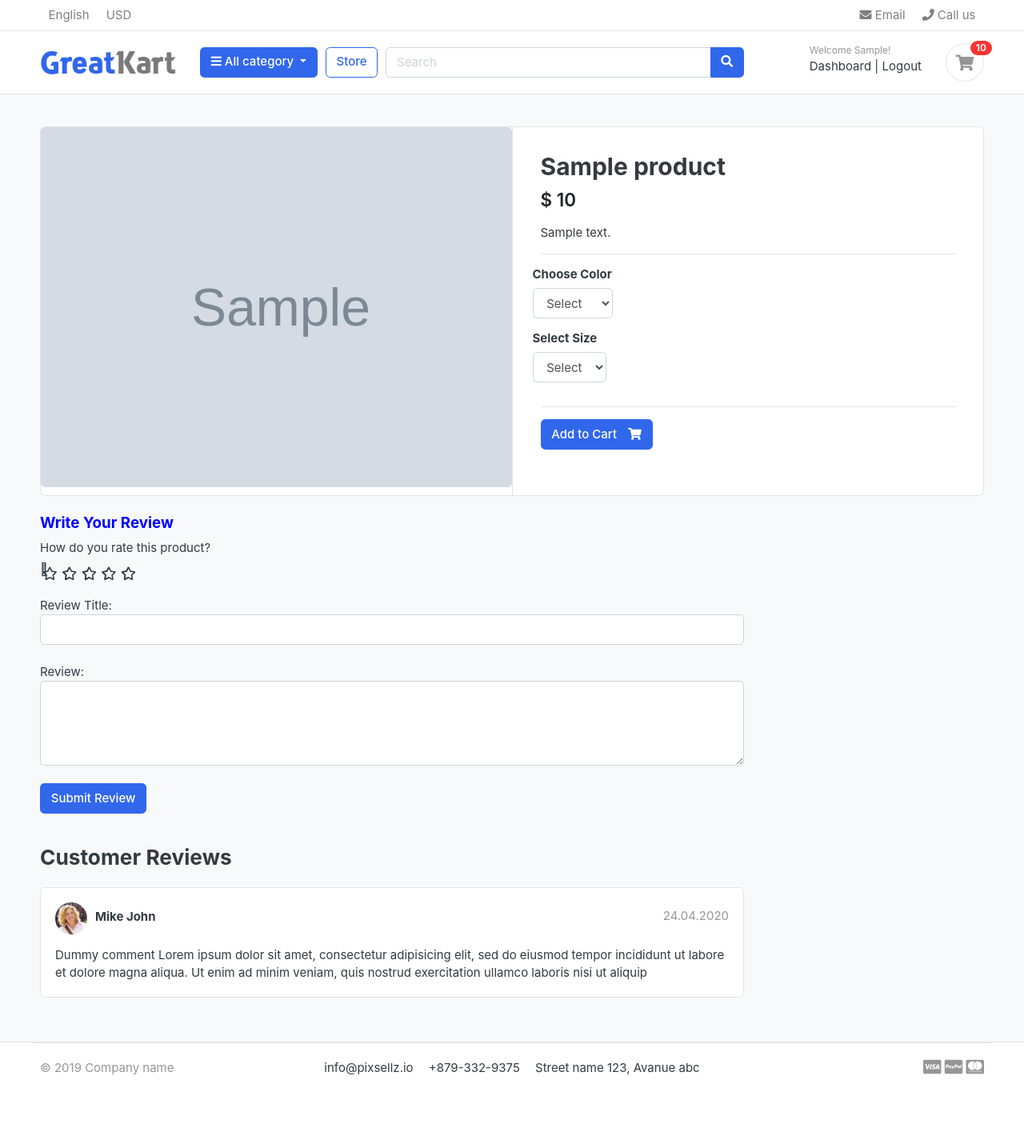
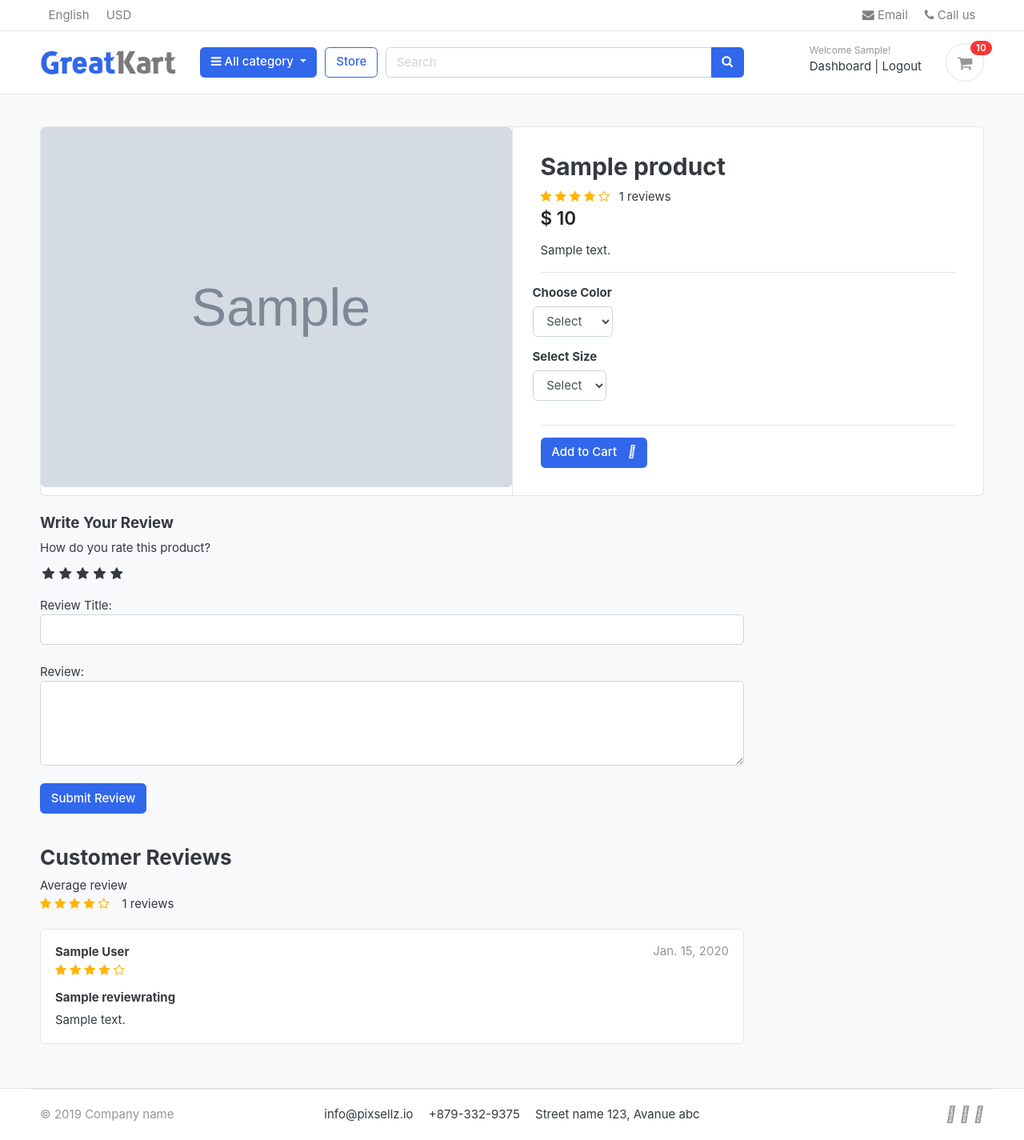
Before and after one commit to CodePathfinder/store-django, a Django app: a page that uses templates/base.html in a window 1280 px wide. Shown: the whole page at 80% size. Before the commit the page ends 1344 px from the top, so only its background shows below. Run offline with Django 3.2, Linux system fonts and the light colour scheme; a user stored in the database is signed in; tables that the repository leaves empty hold one stand-in row (values such as "Sample post"); grey boxes marked "Sample" are stand-in pictures; some libraries are stand-ins or nearby versions; some web fonts are replaced.

Commit message:
review and rating system

```diff
--- a/accounts/models.py
+++ b/accounts/models.py
@@ -3,67 +3,71 @@
 
 # Create your models here.
 
+
 class MyAccountManager(BaseUserManager):
-	def create_user(self, first_name, last_name, username, email, password=None):
-		if not email:
-			raise ValueError('User must have an email address')
+    def create_user(self, first_name, last_name, username, email, password=None):
+        if not email:
+            raise ValueError('User must have an email address')
 
-		if not username:
-			raise ValueError('User must have a username')
+        if not username:
+            raise ValueError('User must have a username')
 
-		user = self.model(
-			email = self.normalize_email(email),
-			username = username,
-			first_name = first_name,
-			last_name = last_name,
-		)
+        user = self.model(
+            email=self.normalize_email(email),
+            username=username,
+            first_name=first_name,
+            last_name=last_name,
+        )
 
-		user.set_password(password)
-		user.save(using=self._db)
-		return user
+        user.set_password(password)
+        user.save(using=self._db)
+        return user
 
-	def create_superuser(self, first_name, last_name, username, email, password):
-		user = self.create_user(
-			email = self.normalize_email(email),
-			username = username,
-			password = password,
-			first_name = first_name,
-			last_name = last_name,
-		)
+    def create_superuser(self, first_name, last_name, username, email, password):
+        user = self.create_user(
+            email=self.normalize_email(email),
+            username=username,
+            password=password,
+            first_name=first_name,
+            last_name=last_name,
+        )
 
-		user.is_admin = True
-		user.is_active = True
-		user.is_staff = True
-		user.is_superadmin = True
-		user.save(using=self._db)
-		return user
+        user.is_admin = True
+        user.is_active = True
+        user.is_staff = True
+        user.is_superadmin = True
+        user.save(using=self._db)
+        return user
 
 
 class Account(AbstractBaseUser):
-	first_name 		= models.CharField(max_length=50)
-	last_name 		= models.CharField(max_length=50)
-	username 		= models.CharField(max_length=50, unique=True)
-	email 			= models.EmailField(max_length=100, unique=True)
-	phone_number 	= models.CharField(max_length=50)
+    first_name = models.CharField(max_length=50)
+    last_name = models.CharField(max_length=50)
+    username = models.CharField(max_length=50, unique=True)
+    email = models.EmailField(max_length=100, unique=True)
+    phone_number = models.CharField(max_length=50)
 
-	# required
-	date_joined		= models.DateTimeField(auto_now_add=True)
-	last_login		= models.DateTimeField(auto_now_add=True)
-	is_admin		= models.BooleanField(default=False)
-	is_staff		= models.BooleanField(default=False)
-	is_active		= models.BooleanField(default=False)
-	is_superadmin	= models.BooleanField(default=False)
+    # required
+    date_joined = models.DateTimeField(auto_now_add=True)
+    last_login = models.DateTimeField(auto_now_add=True)
+    is_admin = models.BooleanField(default=False)
+    is_staff = models.BooleanField(default=False)
+    is_active = models.BooleanField(default=False)
+    is_superadmin = models.BooleanField(default=False)
 
-	USERNAME_FIELD = 'email'
-	REQUIRED_FIELDS = ['username', 'first_name', 'last_name']
+    USERNAME_FIELD = 'email'
+    REQUIRED_FIELDS = ['username', 'first_name', 'last_name']
 
-	objects = MyAccountManager()
+    objects = MyAccountManager()
 
-	def __str__(self):
-		return self.email
+    def full_name(self):
+        return f'{self.first_name} {self.last_name}'
 
-	def has_perm(self, perm, obj=None):
-		return self.is_admin
+    def __str__(self):
+        return self.email
 
-	def has_module_perms(self, add_label):
-		return True
+    def has_perm(self, perm, obj=None):
+        return self.is_admin
+
+    def has_module_perms(self, add_label):
+        return True
--- a/myshop/static/css/custom.css
+++ b/myshop/static/css/custom.css
@@ -12,10 +12,10 @@
 }
 
 /* Showing the stars */
-.rate>label:before {
+.rate>label::before {
 	display: inline-block;
 	font-size: 1.1rem;
-	font-family: "Font Awesome 5 Free";
+	font-family: FontAwesome;
 	content: "\f005";
 	margin: 0;
 	padding: 0.3rem .2rem;
@@ -23,21 +23,25 @@
 }
 
 /* Half star */
-.rate .half:before {
+.rate .half::before {
 	content: "\f089";
 	position: absolute;
-	padding-right: 0;
+	padding-right: 0rem;
 }
 
 /* Click and hover*/
 input:checked ~ label,
-label:hover ~ label{
+label:hover ~ label {
 	color: #ffb503;
 }
 
 input:checked + label:hover,
 input:checked ~ label:hover,
 input:checked ~ label:hover ~ label,
-label:hover ~ input:checked ~ label{
+label:hover ~ input:checked ~ label {
 	color: #cc9000;
 }
+
+.rating-star i{
+	color: #ffb503;
+}
--- a/store/models.py
+++ b/store/models.py
@@ -2,6 +2,7 @@
 from category.models import Category
 from django.urls import reverse
 from accounts.models import Account
+from django.db.models import Avg, Count
 
 
 # Create your models here.
@@ -20,6 +21,24 @@
 
     def get_url(self):
         return reverse('product_detail', args=[self.category.slug, self.slug])
+
+    def average_review(self):
+        reviews = ReviewRating.objects.filter(
+            product=self, status=True).aggregate(average=Avg('rating'))
+        avg = 0
+        print('reviews: ', reviews)
+        if reviews['average']:
+            avg = float(reviews['average'])
+        return avg
+
+    def count_review(self):
+        reviews = ReviewRating.objects.filter(
+            product=self, status=True).aggregate(count=Count('id'))
+        count = 0
+        print('reviews: ', reviews)
+        if reviews['count']:
+            count = int(reviews['count'])
+        return count
 
     def __str__(self):
         return self.product_name
--- a/store/views.py
+++ b/store/views.py
@@ -9,6 +9,7 @@
 from django.db.models import Q
 from django.shortcuts import redirect
 from django.contrib import messages
+
 
 # Create your views here.
 
@@ -51,17 +52,26 @@
     except Exception as e:
         raise e
 
-    try:
-        orderproduct = OrderProduct.objects.filter(
-            user=request.user, product_id=single_product.id).exists()
+    if request.user.is_authenticated:
+        try:
+            orderproduct = OrderProduct.objects.filter(
+                user=request.user, product_id=single_product.id).exists()
 
-    except OrderProduct.DoesNotExist:
+        except OrderProduct.DoesNotExist:
+            orderproduct = None
+    else:
         orderproduct = None
+
+    # Get the reviews
+    reviews = ReviewRating.objects.filter(
+        product_id=single_product.id, status=True)
 
     context = {
         'single_product': single_product,
         'in_cart': in_cart,
-        'orderproduct': orderproduct
+        'orderproduct': orderproduct,
+        'reviews': reviews,
+        'average_review': single_product.average_review,
     }
     return render(request, 'store/product_detail.html', context)
 
--- a/templates/base.html
+++ b/templates/base.html
@@ -24,8 +24,8 @@
 	<link href="{% static 'css/responsive.css' %}" rel="stylesheet" media="only screen and (max-width: 1200px)" />
 
 	<!-- custom style rating and fontawesome-free-->
-	<link href="{% static 'css/custom1.css' %}" type="text/css" rel="stylesheet" />
-	<link href="{% static 'fontawesome_free/css/all.min.css' %}" rel="stylesheet" type="text/css">
+	<link href="{% static 'css/custom.css' %}" type="text/css" rel="stylesheet" />
+	<link rel="stylesheet" href="https://cdnjs.cloudflare.com/ajax/libs/font-awesome/4.7.0/css/font-awesome.min.css">
 
 	<!-- custom javascript -->
 	<script src="{% static 'js/script.js' %}" type="text/javascript"></script>
--- a/templates/store/product_detail.html
+++ b/templates/store/product_detail.html
@@ -23,6 +23,21 @@
 						<article class="content-body">
 
 							<h2 class="title">{{ single_product.product_name }}</h2>
+							<div class="rating-star">
+								<span>
+									<i class="fa fa-star{% if average_review < 0.5 %}-o{% elif average_review >= 0.5 and average_review < 1 %}-half-o {% endif %}"
+										aria-hidden="true"></i>
+									<i class="fa fa-star{% if average_review < 1.5 %}-o{% elif average_review >= 1.5 and average_review < 2 %}-half-o {% endif %}"
+										aria-hidden="true"></i>
+									<i class="fa fa-star{% if average_review < 2.5 %}-o{% elif average_review >= 2.5 and average_review < 3 %}-half-o {% endif %}"
+										aria-hidden="true"></i>
+									<i class="fa fa-star{% if average_review < 3.5 %}-o{% elif average_review >= 3.5 and average_review < 4 %}-half-o {% endif %}"
+										aria-hidden="true"></i>
+									<i class="fa fa-star{% if average_review < 4.5 %}-o{% elif average_review >= 4.5 and average_review < 5 %}-half-o {% endif %}"
+										aria-hidden="true"></i>
+								</span>
+								<span>&ensp;{{ single_product.count_review }} reviews</span>
+							</div>
 
 							<div class="mb-3">
 								<var class="price h4">$ {{ single_product.price }}</var>
@@ -106,7 +121,7 @@
 							<input type="radio" name="rating" id="rating2" value="1" required />
 							<label for="rating2" title="1"></label>
 							<input type="radio" name="rating" id="rating1" value="0.5" required />
-							<lable for="rating1" title="0.5" class="half"></lable>
+							<label for="rating1" title="0.5" class="half"></label>
 						</div>
 						<br>
 						Review Title:
@@ -131,25 +146,59 @@
 				</form>
 
 				<header class="section-heading">
-					<h3>Customer Reviews </h3>
+					<h3>Customer Reviews </h3><span>Average review</span>
+					<div class="rating-star">
+						<span>
+							<i class="fa fa-star{% if average_review < 0.5 %}-o{% elif average_review >= 0.5 and average_review < 1 %}-half-o {% endif %}"
+								aria-hidden="true"></i>
+							<i class="fa fa-star{% if average_review < 1.5 %}-o{% elif average_review >= 1.5 and average_review < 2 %}-half-o {% endif %}"
+								aria-hidden="true"></i>
+							<i class="fa fa-star{% if average_review < 2.5 %}-o{% elif average_review >= 2.5 and average_review < 3 %}-half-o {% endif %}"
+								aria-hidden="true"></i>
+							<i class="fa fa-star{% if average_review < 3.5 %}-o{% elif average_review >= 3.5 and average_review < 4 %}-half-o {% endif %}"
+								aria-hidden="true"></i>
+							<i class="fa fa-star{% if average_review < 4.5 %}-o{% elif average_review >= 4.5 and average_review < 5 %}-half-o {% endif %}"
+								aria-hidden="true"></i>
+						</span>
+						<span>&ensp; {{ single_product.count_review }} reviews</span>
+					</div>
 				</header>
+
+				{% for review in reviews %}
+
 				<article class="box mb-3">
 					<div class="icontext w-100">
-						<img src="{% static './images/avatars/avatar1.jpg' %}" class="img-xs icon rounded-circle">
+						<!-- <img src="{% static './images/avatars/avatar1.jpg' %}" class="img-xs icon rounded-circle"> -->
 						<div class="text">
-							<span class="date text-muted float-md-right">24.04.2020 </span>
-							<h6 class="mb-1">Mike John </h6>
-
+							<span class="date text-muted float-md-right">{{ review.updated_at|date }} </span>
+							<h6 class="mb-1">{{ review.user.full_name }}</h6>
+							<div class="rating-star">
+								<span>
+									<i class="fa fa-star{% if review.rating == 0.5 %}-half-o{% elif review.rating < 1 %}-o{% endif %}"
+										aria-hidden="true"></i>
+									<i class="fa fa-star{% if review.rating == 1.5 %}-half-o{% elif review.rating < 2 %}-o{% endif %}"
+										aria-hidden="true"></i>
+									<i class="fa fa-star{% if review.rating == 2.5 %}-half-o{% elif review.rating < 3 %}-o{% endif %}"
+										aria-hidden="true"></i>
+									<i class="fa fa-star{% if review.rating == 3.5 %}-half-o{% elif review.rating < 4 %}-o{% endif %}"
+										aria-hidden="true"></i>
+									<i class="fa fa-star{% if review.rating == 4.5 %}-half-o{% elif review.rating < 5 %}-o{% endif %}"
+										aria-hidden="true"></i>
+								</span>
+							</div>
 						</div>
 					</div> <!-- icontext.// -->
 					<div class="mt-3">
+						<h6>
+							{{ review.subject }}
+						</h6>
 						<p>
-							Dummy comment Lorem ipsum dolor sit amet, consectetur adipisicing elit, sed do eiusmod
-							tempor incididunt ut labore et dolore magna aliqua. Ut enim ad minim veniam,
-							quis nostrud exercitation ullamco laboris nisi ut aliquip
+							{{ review.review }}
 						</p>
 					</div>
 				</article>
+
+				{% endfor %}
 
 
 
```
